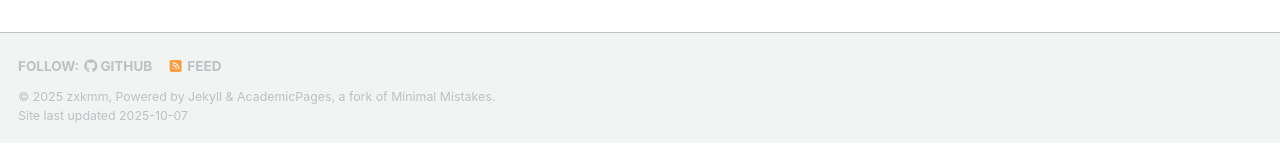
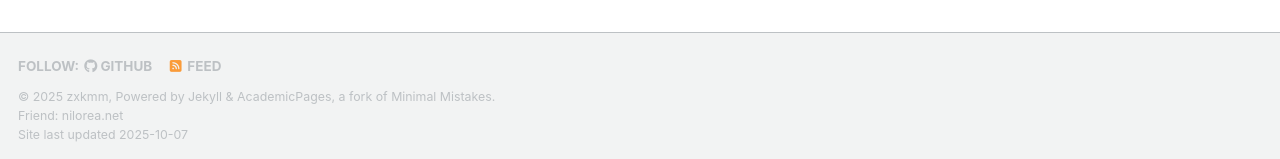
Before and after one commit to zxkmm/zxkmm.github.io, a Jekyll site: the page built from _pages/about.md, in a window 1280 px wide and 900 px high, scrolled down 934 px. Shown: the part 738-897 px from the top of the window. Built offline with Jekyll 4.4.1, drawn with Linux system fonts in a browser that asks for light colours; a script that is not in the unit is left out.

Commit message:
add friend link

```diff
--- a/_includes/footer.html
+++ b/_includes/footer.html
@@ -21,5 +21,8 @@
 
 <div class="page__footer-copyright">
   &copy; {{ site.time | date: '%Y' }} {{ site.name | default: site.title }}, {{ site.data.ui-text[site.locale].powered_by | default: "Powered by" }} <a href="http://jekyllrb.com" rel="nofollow">Jekyll</a> &amp; <a href="https://github.com/academicpages/academicpages.github.io">AcademicPages</a>, a fork of <a href="https://mademistakes.com/work/minimal-mistakes-jekyll-theme/" rel="nofollow">Minimal Mistakes</a>.<br />
+  <div class="footer__friend-link">
+    Friend: <a href="https://www.nilorea.net/" target="_blank" rel="noopener">nilorea.net</a>
+  </div>
   Site last updated {{ "now" | date: '%Y-%m-%d' }}
 </div>
```
